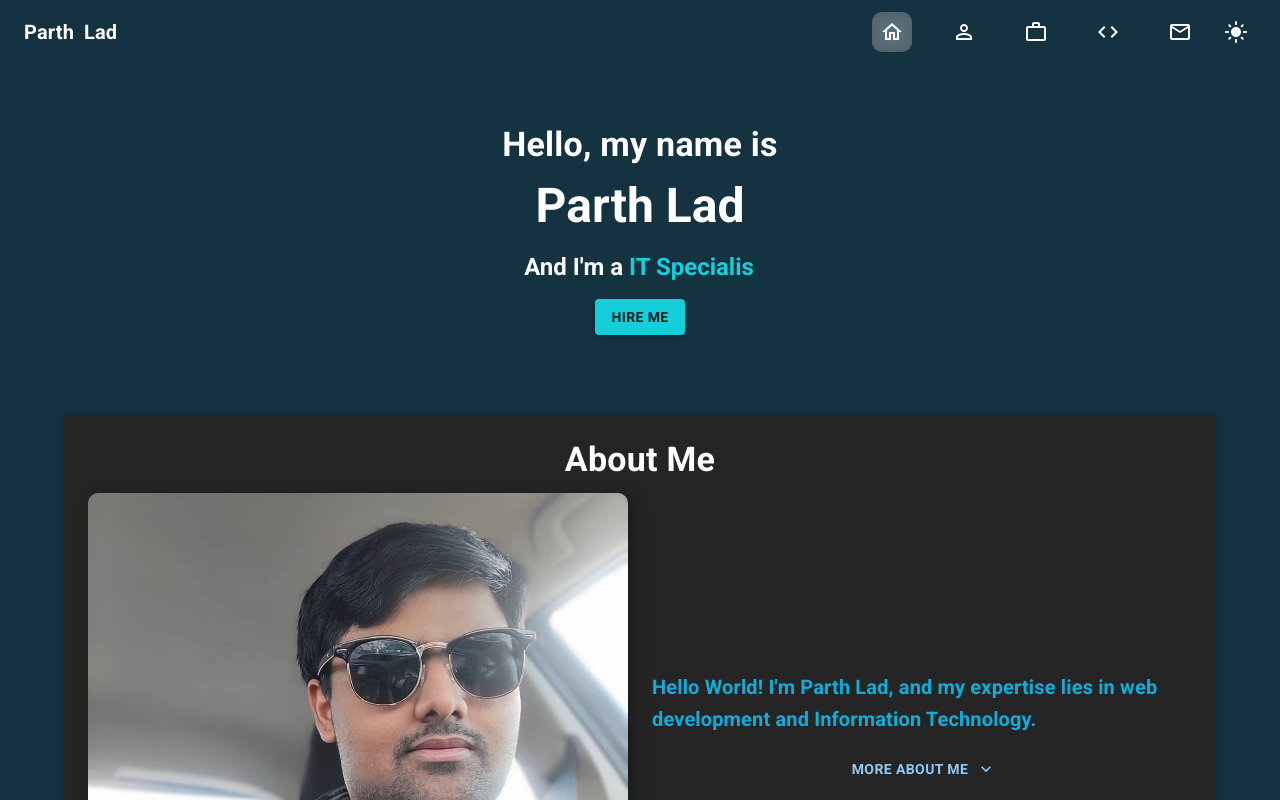
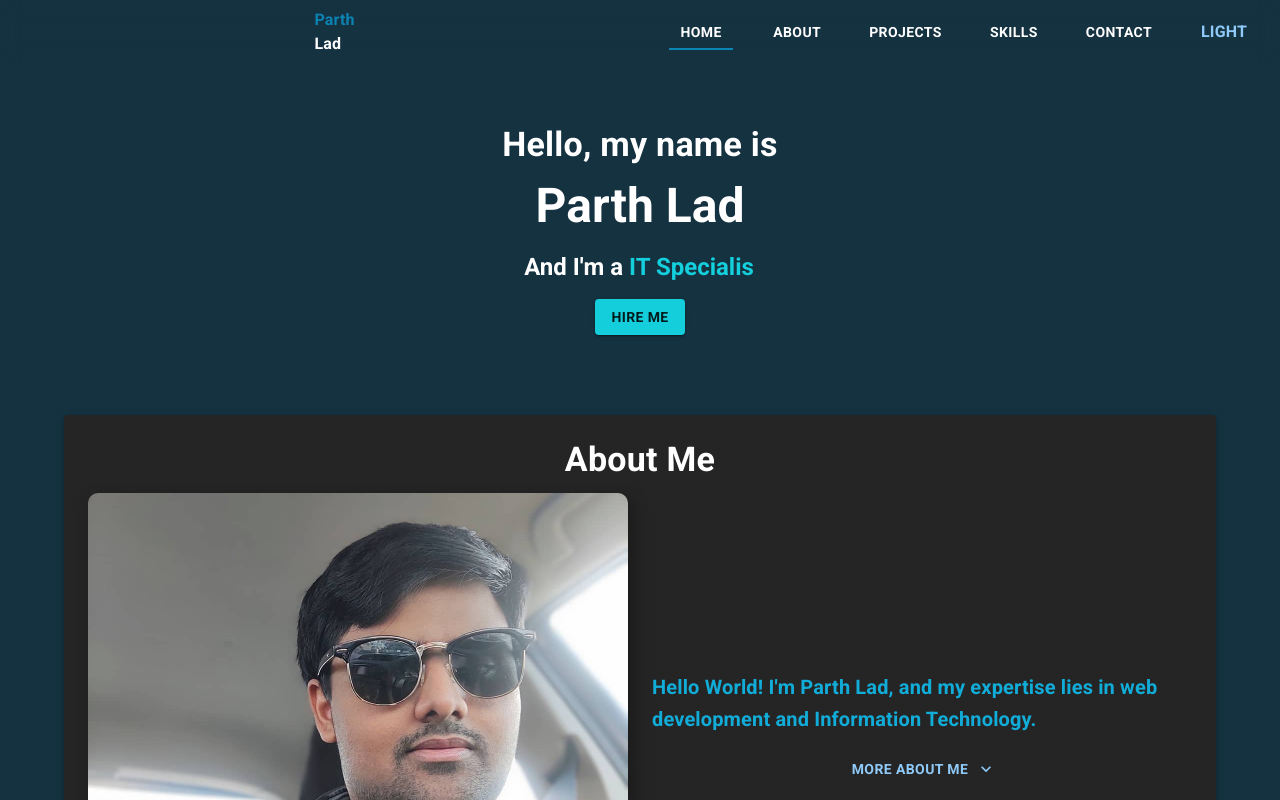
Before and after one commit to ParthKLad/web-portfolio, a React (Create React App) app: page / in a window 1280 px wide. Shown: the top 800 px of the page. Built offline with nearby package versions, Linux system fonts and the light colour scheme.

Commit message:
further fixed nav and style

```diff
--- a/src/components/Home.js
+++ b/src/components/Home.js
@@ -50,7 +50,7 @@ function Home({ handleNavItemClicked, navItems }) {
         Hire Me
       </Button>
     </Box>
-  );
+  );D
 }
 
 export default Home;
--- a/src/components/Navbar.css
+++ b/src/components/Navbar.css
@@ -1,3 +1,62 @@
+/* Importing fonts and icons */
+@import url('https://maxcdn.bootstrapcdn.com/font-awesome/4.3.0/css/font-awesome.min.css');
+@import url('https://fonts.googleapis.com/css2?family=Poppins:wght@400;500;600;700&family=Ubuntu:wght@400;500;700&display=swap');
+
+/* Global styles affecting navbar */
+* {
+  margin: 0;
+  padding: 0;
+  box-sizing: border-box;
+  list-style: none;
+  text-decoration: none;
+}
+
+body {
+  font-family: 'Poppins', sans-serif;
+  background-color: #111;
+}
+
+/* Navbar specific styles */
+.navbar {
+  position: fixed;
+  width: 100%;
+  z-index: 999;
+  padding: 30px 0;
+  font-family: 'Ubuntu', sans-serif;
+  transition: all 0.3s ease;
+}
+
+.navbar.sticky {
+  padding: 15px 0;
+  background: rgb(20, 207, 220);
+}
+
+.navbar .max-width {
+  max-width: 1300px;
+  margin: auto;
+  display: flex;
+  align-items: center;
+  justify-content: space-between;
+}
+
+.navbar .logo a {
+  color: #fff;
+  font-size: 35px;
+  font-weight: 600;
+}
+
+.navbar .menu li a {
+  color: #fff;
+  font-size: 18px;
+  font-weight: 500;
+  transition: color 0.3s ease;
+}
+
+.navbar .menu li a:hover, .navbar.sticky .menu li a:hover {
+  color: rgb(20, 207, 220);
+}
+
+/* Menu icon animation */
 @keyframes rotate-open {
   from {
     transform: rotate(0deg);
@@ -15,3 +74,57 @@
     transform: rotate(0deg);
   }
 }
+
+.menu-btn {
+  color: #fff;
+  font-size: 40px;
+  cursor: pointer;
+  display: none;
+}
+
+.menu-btn.open {
+  transform: translateX(-50px);
+  background: transparent;
+  box-shadow: none;
+}
+
+.menu-btn.open .fa-bars::before {
+  transform: rotate(45deg) translate(35px, -35px);
+}
+
+.menu-btn.open .fa-bars::after {
+  transform: rotate(-45deg) translate(35px, 35px);
+}
+
+/* Responsive adjustments */
+@media (max-width: 947px) {
+  .menu-btn {
+    display: block;
+    z-index: 999;
+  }
+
+  .navbar .menu {
+    position: fixed;
+    height: 100vh;
+    width: 100%;
+    left: -100%;
+    top: 0;
+    background: #111;
+    text-align: center;
+    padding-top: 80px;
+    transition: all 0.3s ease;
+  }
+
+  .navbar .menu.active {
+    left: 0;
+  }
+
+  .navbar .menu li {
+    display: block;
+  }
+
+  .navbar .menu li a {
+    margin: 20px 0;
+    font-size: 25px;
+  }
+}
--- a/src/components/Navbar.js
+++ b/src/components/Navbar.js
@@ -1,25 +1,16 @@
 import React, { useState, useContext, useEffect } from 'react';
 import {
-  AppBar, Toolbar, IconButton, Box, Drawer, List, ListItem, ListItemIcon, ListItemText,
-  useMediaQuery, useTheme, CssBaseline, Tooltip, Typography
+  AppBar, Toolbar, Box, Typography, Button, useMediaQuery, useTheme, CssBaseline,
+  Drawer, List, ListItem, ListItemText
 } from '@mui/material';
-import MenuIcon from '@mui/icons-material/Menu';
-import CloseIcon from '@mui/icons-material/Close';
-import HomeIcon from '@mui/icons-material/HomeOutlined';
-import PersonIcon from '@mui/icons-material/PersonOutline';
-import WorkIcon from '@mui/icons-material/WorkOutline';
-import CodeIcon from '@mui/icons-material/CodeOutlined';
-import EmailIcon from '@mui/icons-material/EmailOutlined';
-import DarkModeIcon from '@mui/icons-material/DarkMode';
-import LightModeIcon from '@mui/icons-material/LightMode';
 import { ThemeContext } from '../context/ThemeContext';
 
 function Navbar({ refs }) {
   const { themeType, toggleTheme } = useContext(ThemeContext);
   const [drawerOpen, setDrawerOpen] = useState(false);
+  const [activeNav, setActiveNav] = useState('Home');
   const theme = useTheme();
   const isMobile = useMediaQuery(theme.breakpoints.down('md'));
-  const [activeNav, setActiveNav] = useState('Home');
 
   useEffect(() => {
     const handleScroll = () => {
@@ -35,114 +26,120 @@ function Navbar({ refs }) {
     return () => window.removeEventListener('scroll', handleScroll);
   }, [refs.homeRef]);
 
+
+  const navItems = [
+    { name: 'Home', ref: refs.homeRef },
+    { name: 'About', ref: refs.aboutRef },
+    { name: 'Projects', ref: refs.projectsRef },
+    { name: 'Skills', ref: refs.skillsRef },
+    { name: 'Contact', ref: refs.contactsRef },
+  ];
+
   const handleDrawerToggle = () => {
     setDrawerOpen(!drawerOpen);
   };
 
-  const navItems = [
-    { name: 'Home', ref: refs.homeRef, icon: <HomeIcon />, label: 'Home' },
-    { name: 'About', ref: refs.aboutRef, icon: <PersonIcon />, label: 'About' },
-    { name: 'Projects', ref: refs.projectsRef, icon: <WorkIcon />, label: 'Projects' },
-    { name: 'Skills', ref: refs.skillsRef, icon: <CodeIcon />, label: 'Skills' },
-    { name: 'Contact', ref: refs.contactsRef, icon: <EmailIcon />, label: 'Contact' },
-  ];
-
-  const handleNavItemClicked = (item) => {
-    setActiveNav(item.name);
-    if (item.ref && item.ref.current) {
-      item.ref.current.scrollIntoView({ behavior: 'smooth' });
+  const handleNavItemClicked = (name, ref) => {
+    setActiveNav(name);
+    if (ref && ref.current) {
+      ref.current.scrollIntoView({ behavior: 'smooth' });
     }
     handleDrawerToggle();
   };
+
 
   return (
     <>
       <CssBaseline />
       <AppBar position="fixed" sx={{
-        background: activeNav === 'Home' ? 'transparent' : '#14CEDC',
+        background: 'transparent',
         backdropFilter: 'blur(10px)',
         boxShadow: 'none',
-        transition: 'background-color 0.3s',
-        color: theme.palette.getContrastText(theme.palette.background.default),
-        height: '56px',
-        justifyContent: 'space-between',
+        transition: 'all 0.3s',
       }}>
-        <Toolbar sx={{ justifyContent: 'space-between' }}>
+        <Toolbar sx={{ justifyContent: 'space-between', alignItems: 'center' }}>
+          <Typography variant="h6" sx={{ flexGrow: 1, display: 'flex', justifyContent: 'center', alignItems: 'center', cursor: 'pointer' }}>
+            <Box onClick={() => handleNavItemClicked('Home', refs.homeRef)}>
+              <Typography
+                sx={{
+                  mr: 1, fontWeight: themeType === 'dark' ? 300 : 700,
+                  color: themeType === 'dark' ? '#0B83B3' : '#FFF',
+                  '&:hover': { color: themeType === 'dark' ? '#FFF' : '#0B83B3', },
+                }}
+              >
+                Parth
+              </Typography>
+              <Typography
+                sx={{
+                  fontWeight: themeType === 'dark' ? 700 : 300,
+                  color: themeType === 'dark' ? '#FFF' : '#0B83B3',
+                  '&:hover': { color: themeType === 'dark' ? '#0B83B3' : '#FFF', },
+                }}
+              >
+                Lad
+              </Typography>
+            </Box>
+          </Typography>
+
           {!isMobile && (
-            <Typography variant="h6" sx={{ flexGrow: 1, userSelect: 'none' }}>
-              <div className="name-container">
-                <span className="name-part parth" style={{ marginRight: '10px' }}>Parth</span>
-                <span className="name-part lad">Lad</span>
-              </div>
-            </Typography>
-          )}
-          <Box sx={{ display: 'flex', alignItems: 'center' }}>
-            {!isMobile && navItems.map((item, index) => (
-              <Tooltip key={index} title={item.label} placement="bottom">
-                <IconButton
-                  onClick={() => handleNavItemClicked(item)}
-                  color="inherit"
+            <Box sx={{ display: 'flex', alignItems: 'center' }}>
+              {navItems.map((item) => (
+                <Button
+                  key={item.name}
+                  onClick={() => handleNavItemClicked(item.name, item.ref)}
                   sx={{
                     mx: 2,
-                    borderRadius: '10px',
-                    '&:hover, &:focus': {
-                      backgroundColor: 'rgba(255, 255, 255, 0.2)',
+                    color: 'inherit',
+                    '&::after': {
+                      content: '""',
+                      position: 'absolute',
+                      width: activeNav === item.name ? '100%' : '0',
+                      height: '2px',
+                      bottom: 0,
+                      left: 0,
+                      bgcolor: '#0B83B3',
+                      transition: 'width 0.3s',
                     },
-                    ...(activeNav === item.name && {
-                      backgroundColor: 'rgba(255, 255, 255, 0.3)',
-                      boxShadow: 'inset 0 0 10px 5px rgba(0, 0, 0, 0.1)',
-                    }),
+                    '&:hover::after': {
+                      width: '100%',
+                    },
+                    '&:hover': {
+                      color: '#0B83B3',
+                    },
                   }}
                 >
-                  {item.icon}
-                </IconButton>
-              </Tooltip>
-            ))}
-            {!isMobile && (
-              <Tooltip title="Toggle light/dark theme">
-                <IconButton onClick={toggleTheme} color="inherit">
-                  {themeType === 'dark' ? <LightModeIcon /> : <DarkModeIcon />}
-                </IconButton>
-              </Tooltip>
-            )}
-          </Box>
+                  {item.name}
+                </Button>
+              ))}
+              <Button onClick={toggleTheme} sx={{ ml: 2 }}>
+                {themeType === 'dark' ? <Typography>Light</Typography> : <Typography>Dark</Typography>}
+              </Button>
+            </Box>
+          )}
+
           {isMobile && (
-            <IconButton
-              color="inherit"
-              aria-label="open drawer"
-              edge="end"
-              onClick={handleDrawerToggle}
-              sx={{
-                ml: 'auto', // ensures the icon button is aligned to the right on mobile
-                ...(drawerOpen && {
-                  // Apply the rotate animation when drawer is open
-                  animation: 'rotate-open 0.5s forwards',
-                }),
-                ...(!drawerOpen && {
-                  // Apply the rotate animation when drawer is closed
-                  animation: 'rotate-close 0.5s forwards',
-                }),
-              }}
-            >
-              {drawerOpen ? <CloseIcon /> : <MenuIcon />}
-            </IconButton>
+            <Box sx={{ display: 'flex', alignItems: 'center' }}>
+              <Button onClick={toggleTheme}>
+                {themeType === 'dark' ? <Typography>Light</Typography> : <Typography>Dark</Typography>}
+              </Button>
+              <Button onClick={handleDrawerToggle} sx={{ ml: 2 }}>
+                <Typography sx={{ transform: drawerOpen ? 'rotate(45deg)' : 'rotate(0)' }}>
+                  {drawerOpen ? '✕' : '☰'}
+                </Typography>
+              </Button>
+            </Box>
           )}
         </Toolbar>
       </AppBar>
 
       {isMobile && (
-        <Drawer anchor='right' open={drawerOpen} onClose={handleDrawerToggle}>
+        <Drawer anchor='right' open={drawerOpen} onClose={handleDrawerToggle} sx={{ '.MuiDrawer-paper': { width: '75%' } }}>
           <List>
-            {navItems.map((item, index) => (
-              <ListItem button key={index} onClick={() => handleNavItemClicked(item)}>
-                <ListItemIcon>{item.icon}</ListItemIcon>
-                <ListItemText primary={item.label} />
+            {navItems.map((item) => (
+              <ListItem button key={item.name} onClick={() => handleNavItemClicked(item.name, item.ref)}>
+                <ListItemText primary={item.name} sx={{ textAlign: 'center' }} />
               </ListItem>
             ))}
-            <ListItem button onClick={toggleTheme}>
-              <ListItemIcon>{themeType === 'dark' ? <LightModeIcon /> : <DarkModeIcon />}</ListItemIcon>
-              <ListItemText primary="Toggle" />
-            </ListItem>
           </List>
         </Drawer>
       )}
```
